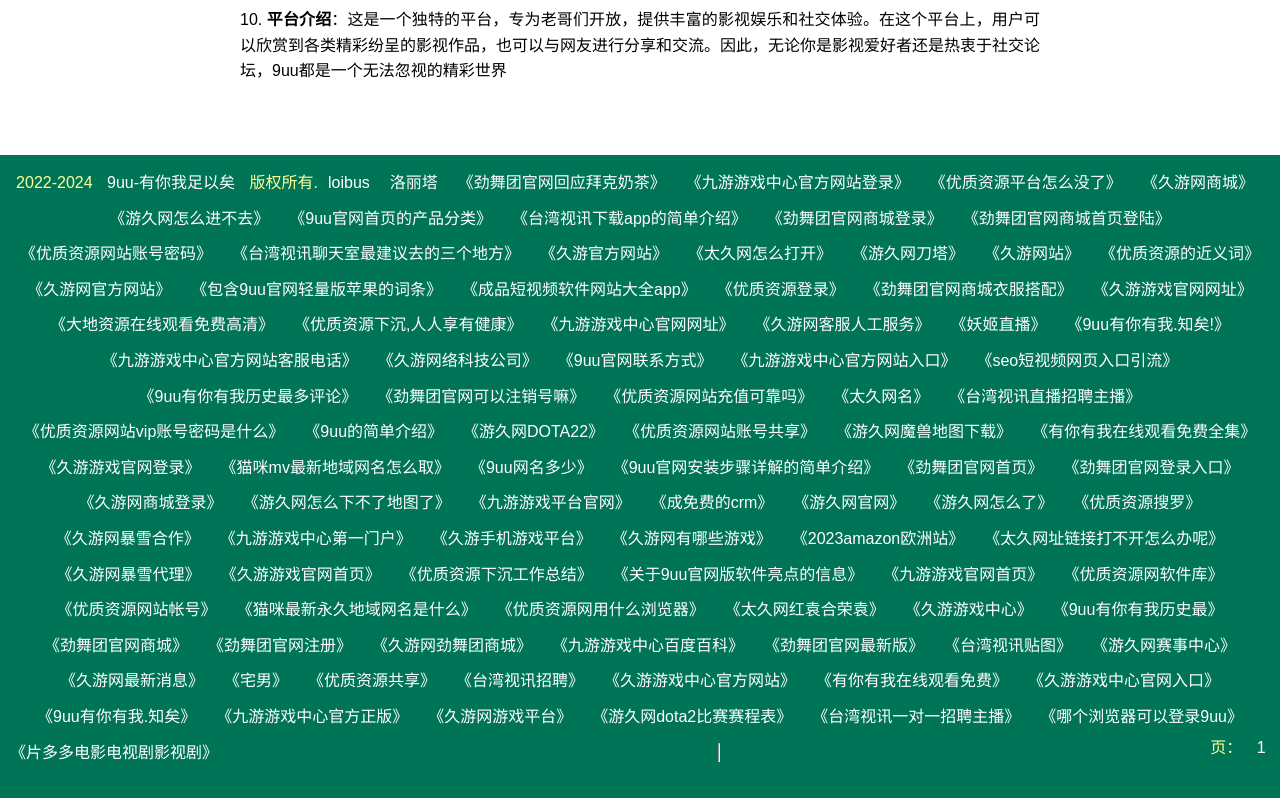
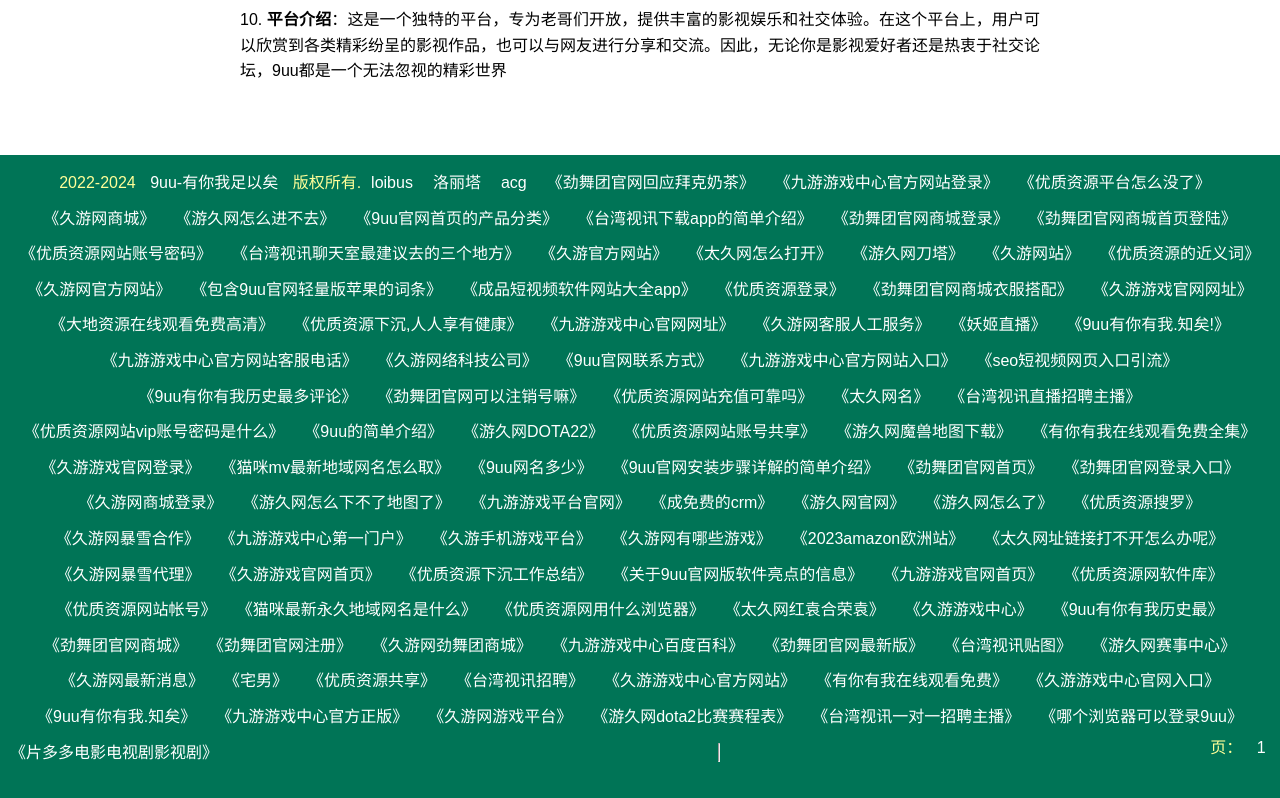
Before and after one commit to 9uuzyi1/9uuzyi1.github.io, a plain HTML site: page index.html in a window 1280 px wide. Shown: the part 1297-2095 px from the top of the page. Drawn offline with Linux system fonts and the light colour scheme; a script that the page names is missing.

Commit message:
Update index.html

```diff
--- a/index.html
+++ b/index.html
@@ -113,6 +113,7 @@
       <nav><p>2022-2024 <a href="/" target="_blank">9uu-有你我足以矣</a> 版权所有.</p>
 <p><a href="https://loibusbbs.github.io">loibus</a></p>
 <p><a href="https://luolitav2.github.io">洛丽塔</a></p>
+<p><a href="https://acgluolita.pages.dev">acg</a></p>
 <p><a href="eg0z3zw1.html">《劲舞团官网回应拜克奶茶》</a></p>
 <p><a href="dtwsef13.html">《九游游戏中心官方网站登录》</a></p>
 <p><a href="ds2xivit.html">《优质资源平台怎么没了》</a></p>
```
